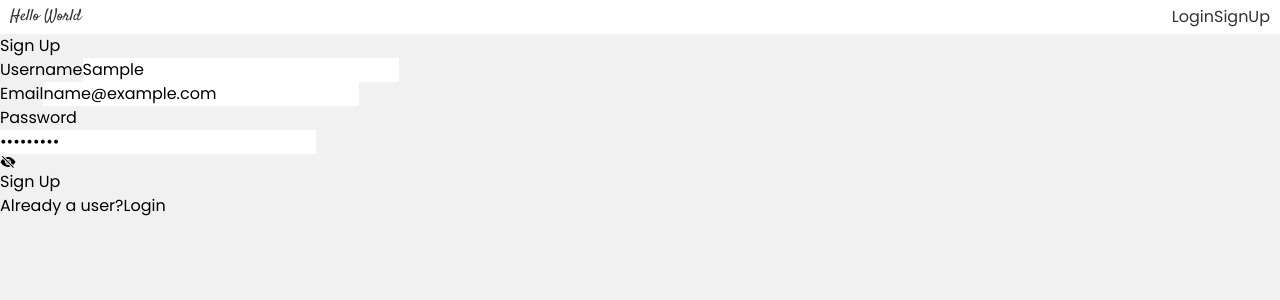
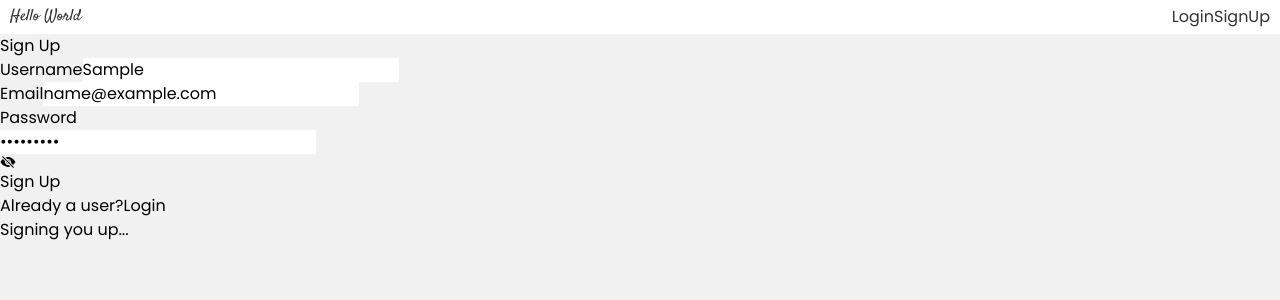
Before and after one commit to itsantu/social-media, a React (Vite) app in the folder frontend/: page / in a window 1280 px wide. Both pictures are taken after typing "Sample", "name@example.com", "Sample123" into the empty fields and a click on the button "Sign Up". Shown: the top 300 px of the page. Built offline with nearby package versions, Linux system fonts and the light colour scheme; no server answers.

Commit message:
bug fixes

```diff
--- a/frontend/src/components/EmptyFeed.jsx
+++ b/frontend/src/components/EmptyFeed.jsx
@@ -3,7 +3,7 @@ import React from 'react'
 const EmptyFeed = () => {
   return (
     <div className='h-96 w-screen relative'>
-      <h1 className='text-xl md:text-4xl font-bold absolute left-1/2 top-1/2 transform -translate-x-1/2 -translate-y-1/2'>No Posts Available 😕</h1>
+      <h1 className='text-xl md:text-4xl font-bold absolute left-1/2 top-1/2 transform -translate-x-1/2 -translate-y-1/2'>No Posts yet 😕</h1>
     </div>
   )
 }
--- a/frontend/src/pages/Login.jsx
+++ b/frontend/src/pages/Login.jsx
@@ -58,6 +58,7 @@ const Login = () => {
           Login
         </button>
         <div className="mt-4 text-sm"><span>Don't have an account ?</span><Link className="text-blue-700 ml-2 hover:underline" to="/signup">Create account</Link></div>
+        {isloading && <div className="mt-4 text-slate-500" >Logging in...</div>}
         {error && <div className="mt-4 text-red-500">{error}</div>}
       </form>
     </div>
--- a/frontend/src/pages/Signup.jsx
+++ b/frontend/src/pages/Signup.jsx
@@ -76,6 +76,7 @@ const Signup = () => {
             Login
           </Link>
         </div>
+        {isloading && <div className="mt-4 text-slate-500" >Signing you up...</div>}
         {error && <div className="mt-4 text-red-500">{error}</div>}
       </form>
     </div>
```
